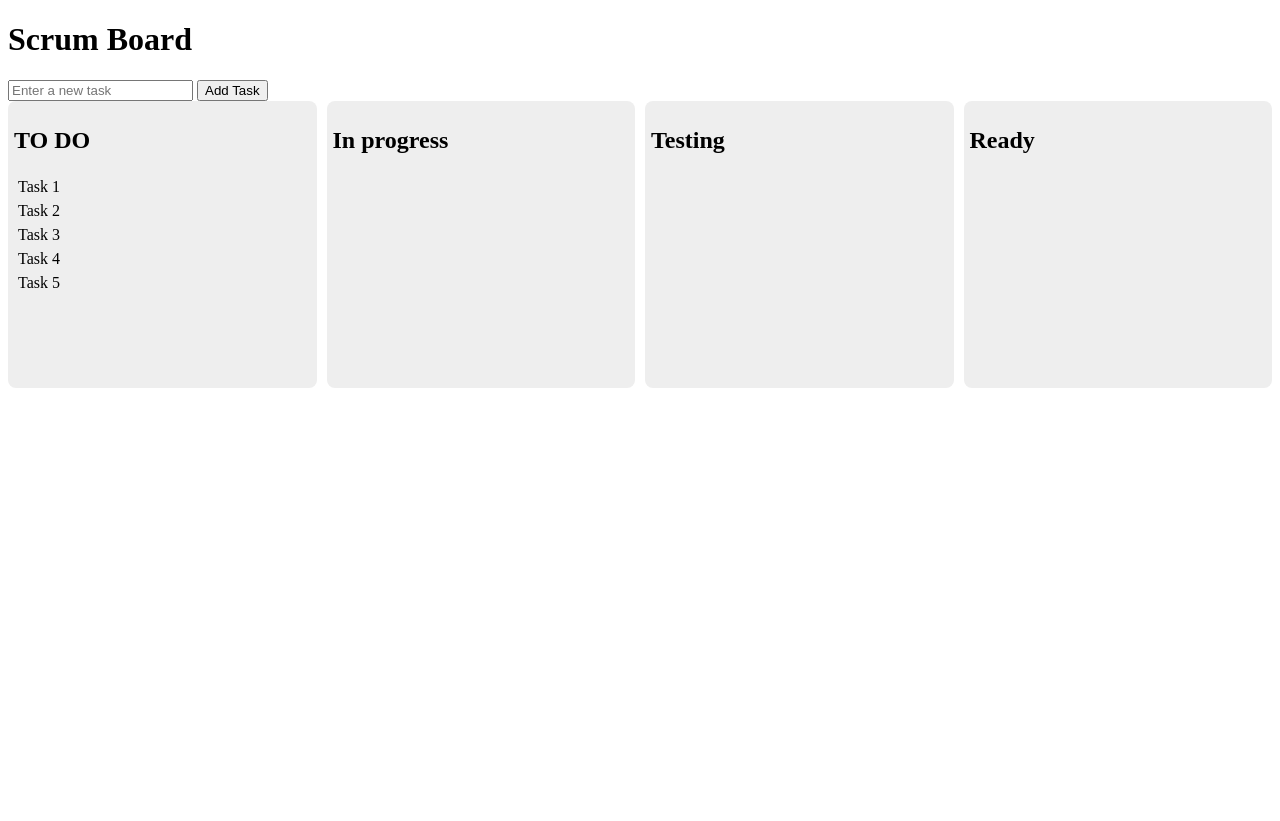
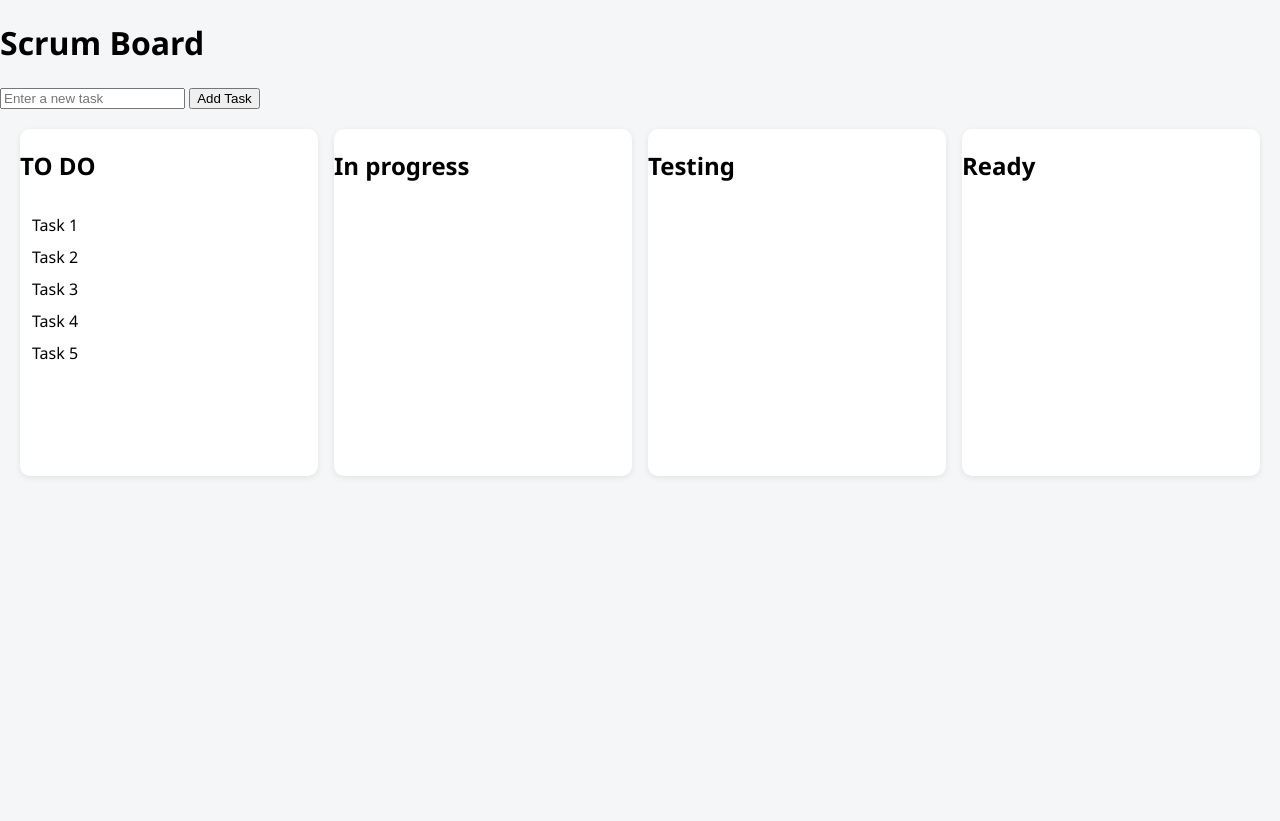
Before and after one commit to SisuSaastamoinen/projektit1, a PHP site: page /scrumboard.html in a window 1280 px wide. Run offline with PHP 8.4, Linux system fonts and the light colour scheme.

Commit message:
css fix+

```diff
--- a/scrumboard/css/scrumboard.css
+++ b/scrumboard/css/scrumboard.css
@@ -1,28 +1,60 @@
 html,
 body {
   height: 100%;
+  margin: 0;
+  font-family: "Segoe UI", Roboto, Helvetica, Arial, sans-serif;
+  background: #f4f6f8;
 }
 
 .board {
   display: grid;
-  grid-template-columns: repeat(4, 1fr);
-  gap: 10px;
+  grid-template-columns: repeat(auto-fit, minmax(250px, 1fr));
+  gap: 16px;
+  padding: 20px;
   align-items: start;
 }
 
 .column {
-  padding: 6px;
-  background: #eee;
-  border-radius: 8px;
+  background: #ffffff;
+  border-radius: 10px;
+  box-shadow: 0 2px 6px rgba(0,0,0,0.08);
   display: flex;
   flex-direction: column;
+  overflow: hidden;
+  transition: transform 0.2s ease;
+}
+
+.column:hover {
+  transform: translateY(-2px);
+}
+
+.column-header {
+  background: #0078d7;
+  color: #fff;
+  padding: 10px;
+  font-weight: 600;
+  text-align: center;
+  border-bottom: 1px solid rgba(255,255,255,0.2);
 }
 
 .column-body {
-  padding: 4px;
-  border-radius: 6px;
-  min-height: 200px;
+  padding: 12px;
+  min-height: 250px;
   display: flex;
   flex-direction: column;
-  gap: 6px;
+  gap: 10px;
 }
+
+.card {
+  background: #fafafa;
+  padding: 10px;
+  border-radius: 8px;
+  box-shadow: 0 1px 3px rgba(0,0,0,0.1);
+  transition: background 0.2s ease, transform 0.2s ease;
+}
+
+.card:hover {
+  background: #f0f0f0;
+  transform: scale(1.02);
+  cursor: pointer;
+}
```
